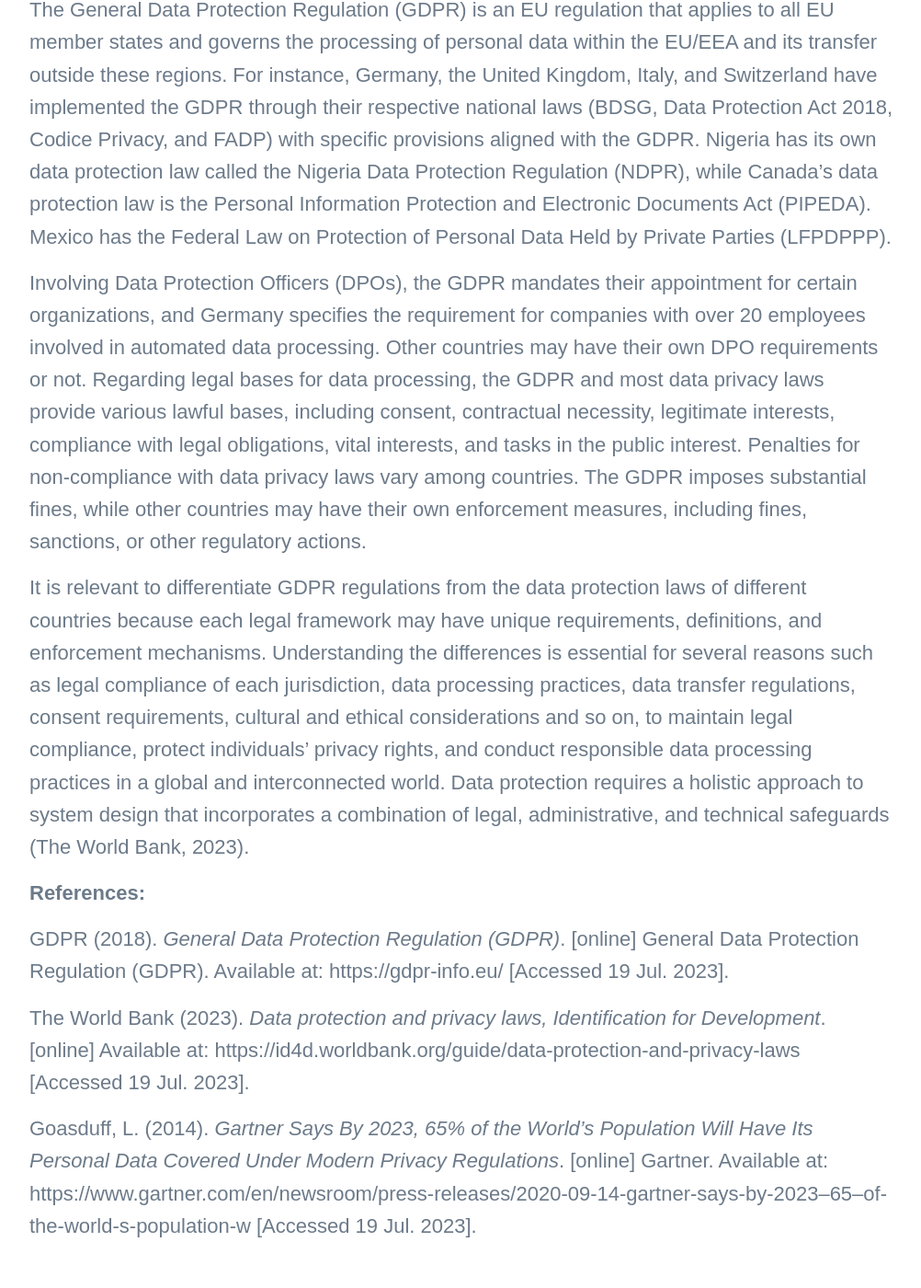
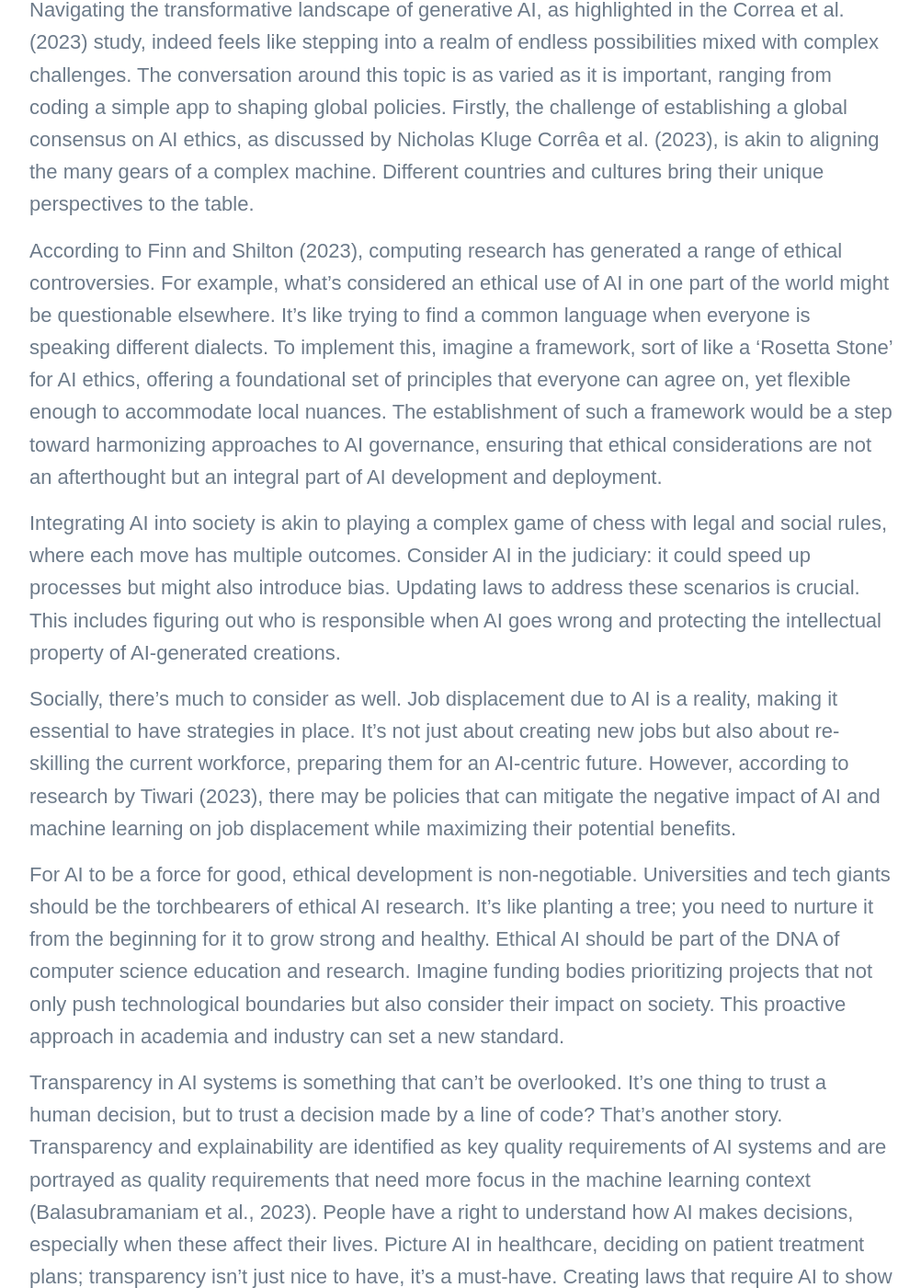
Before and after one commit to DaisyIpatzi/daisyipatzi.github.io, a Jekyll site: the page built from _posts/2024-03-25-ethics-in-computing.md, in a window 1280 px wide and 1400 px high, scrolled down 852 px. Shown: the whole window at 92% size, without its empty margins (138-1140 px from the left). Built offline with Jekyll 4.4.1, drawn with Linux system fonts in a browser that asks for light colours; nearby versions of some CDN libraries; some web fonts are replaced; some of the changed text lies outside the part shown.

Commit message:
Update 2024-03-25-ethics-in-computing.md

```diff
--- a/_posts/2024-03-25-ethics-in-computing.md
+++ b/_posts/2024-03-25-ethics-in-computing.md
@@ -1,22 +1,40 @@
 ---
-title: 'Importance of comparing the rules of the GDPR with similar compliance laws from other countries'
-date: 2023-07-19 00:00:00
-description: 'Essay: Summary Post 2 | Module 3: Deciphering Big Data'
-featured_image: '/images/demo/gdpr_world.jpg'
+title: 'Shaping the Future: Navigating the Ethical and Societal Implications of Generative AI'
+date: 2024-03-25 00:00:00
+description: 'Exploring the intricate challenges and ethical dimensions of incorporating generative AI into various aspects of society, emphasizing the importance of global consensus, legal flexibility, and responsible innovation in tech governance.'
+featured_image: '/images/demo/ethics-code.jpg'
 ---
 
-## Importance of comparing the rules of the GDPR with similar compliance laws from other countries
+## Shaping the Future: Navigating the Ethical and Societal Implications of Generative AI
 
-The General Data Protection Regulation (GDPR) is an EU regulation that applies to all EU member states and governs the processing of personal data within the EU/EEA and its transfer outside these regions. For instance, Germany, the United Kingdom, Italy, and Switzerland have implemented the GDPR through their respective national laws (BDSG, Data Protection Act 2018, Codice Privacy, and FADP) with specific provisions aligned with the GDPR. Nigeria has its own data protection law called the Nigeria Data Protection Regulation (NDPR), while Canada's data protection law is the Personal Information Protection and Electronic Documents Act (PIPEDA). Mexico has the Federal Law on Protection of Personal Data Held by Private Parties (LFPDPPP).
+Navigating the transformative landscape of generative AI, as highlighted in the Correa et al. (2023) study, indeed feels like stepping into a realm of endless possibilities mixed with complex challenges. The conversation around this topic is as varied as it is important, ranging from coding a simple app to shaping global policies. Firstly, the challenge of establishing a global consensus on AI ethics, as discussed by Nicholas Kluge Corrêa et al. (2023), is akin to aligning the many gears of a complex machine. Different countries and cultures bring their unique perspectives to the table.
 
-Involving Data Protection Officers (DPOs), the GDPR mandates their appointment for certain organizations, and Germany specifies the requirement for companies with over 20 employees involved in automated data processing. Other countries may have their own DPO requirements or not. Regarding legal bases for data processing, the GDPR and most data privacy laws provide various lawful bases, including consent, contractual necessity, legitimate interests, compliance with legal obligations, vital interests, and tasks in the public interest. Penalties for non-compliance with data privacy laws vary among countries. The GDPR imposes substantial fines, while other countries may have their own enforcement measures, including fines, sanctions, or other regulatory actions.
+According to Finn and Shilton (2023), computing research has generated a range of ethical controversies. For example, what's considered an ethical use of AI in one part of the world might be questionable elsewhere. It's like trying to find a common language when everyone is speaking different dialects. To implement this, imagine a framework, sort of like a 'Rosetta Stone' for AI ethics, offering a foundational set of principles that everyone can agree on, yet flexible enough to accommodate local nuances. The establishment of such a framework would be a step toward harmonizing approaches to AI governance, ensuring that ethical considerations are not an afterthought but an integral part of AI development and deployment.
 
-It is relevant to differentiate GDPR regulations from the data protection laws of different countries because each legal framework may have unique requirements, definitions, and enforcement mechanisms. Understanding the differences is essential for several reasons such as legal compliance of each jurisdiction, data processing practices, data transfer regulations, consent requirements, cultural and ethical considerations and so on, to maintain legal compliance, protect individuals' privacy rights, and conduct responsible data processing practices in a global and interconnected world. Data protection requires a holistic approach to system design that incorporates a combination of legal, administrative, and technical safeguards (The World Bank, 2023).
+Integrating AI into society is akin to playing a complex game of chess with legal and social rules, where each move has multiple outcomes. Consider AI in the judiciary: it could speed up processes but might also introduce bias. Updating laws to address these scenarios is crucial. This includes figuring out who is responsible when AI goes wrong and protecting the intellectual property of AI-generated creations.
+
+Socially, there's much to consider as well. Job displacement due to AI is a reality, making it essential to have strategies in place. It's not just about creating new jobs but also about re-skilling the current workforce, preparing them for an AI-centric future. However, according to research by Tiwari (2023), there may be policies that can mitigate the negative impact of AI and machine learning on job displacement while maximizing their potential benefits.
+
+For AI to be a force for good, ethical development is non-negotiable. Universities and tech giants should be the torchbearers of ethical AI research. It’s like planting a tree; you need to nurture it from the beginning for it to grow strong and healthy. Ethical AI should be part of the DNA of computer science education and research. Imagine funding bodies prioritizing projects that not only push technological boundaries but also consider their impact on society. This proactive approach in academia and industry can set a new standard.
+
+Transparency in AI systems is something that can’t be overlooked. It’s one thing to trust a human decision, but to trust a decision made by a line of code? That’s another story. Transparency and explainability are identified as key quality requirements of AI systems and are portrayed as quality requirements that need more focus in the machine learning context (Balasubramaniam et al., 2023). People have a right to understand how AI makes decisions, especially when these affect their lives. Picture AI in healthcare, deciding on patient treatment plans; transparency isn’t just nice to have, it’s a must-have. Creating laws that require AI to show its workings, much like the GDPR in Europe, could be a game-changer.
+
+For those of us immersed in technology, the ascent of AI marks a pivotal shift. It's no longer sufficient to be adept at coding or software development alone. In this era, being tech-savvy extends to having an acute ethical awareness – understanding how our work influences society. It's about staying abreast of the evolving landscape of AI ethics, recognizing the weight of the decisions we make in algorithm design and data handling. More importantly, it involves championing responsible AI practices within our organizations, ensuring that the technology we create or implement upholds ethical standards and societal values. Professional organizations play a crucial role in this transformation. They can provide targeted AI ethics training, helping practitioners navigate these complex waters. Furthermore, by weaving ethical considerations into professional codes of conduct, these bodies establish a culture of responsibility that transcends individual efforts, creating a community-wide commitment to ethical tech development.
+
+Wrapping this up, we’re at a decisive moment with AI. The path we choose now will shape not just technology but society itself. It's crucial to balance innovation with responsibility, integrating ethical foresight into our technological pursuits. By focusing on ethics, transparency, and societal well-being, AI can transcend its role as a mere tool; it can become a powerful catalyst for positive change, driving forward equitable and sustainable advancements that benefit humanity as a whole.
+
+Summing up, our journey through the transformative landscape of generative AI necessitates a thoughtful and multifaceted strategy that encompasses global collaboration for ethical norms, adaptive legal frameworks, and a renewed sense of professional responsibility. The key is to weave ethical considerations into the very fabric of AI development and application. By doing so, we can capitalize on the immense potential of AI to propel societal advancement, while consciously sidestepping the pitfalls that accompany such revolutionary technology.
+
+Our role, whether as policymakers, researchers, industry professionals, or engaged citizens, is to actively shape an AI-empowered future that aligns with the ideals of equity, justice, and shared human values. This is not just about avoiding harm or regulatory compliance; it's about envisioning and steering towards a future where AI acts as a catalyst for positive change, enhancing human capabilities and addressing pressing global challenges.
+
+In essence, as we stand at this crossroads, the choices we make and the actions we take in governing AI will profoundly influence not only the trajectory of technological evolution but also the future societal landscape. Let's ensure these decisions are imbued with a deep understanding of their long-reaching impact and are guided by a commitment to the betterment of humanity. The generative AI revolution offers us a unique opportunity – a chance to redefine the relationship between technology and society for generations to come. Let's seize this moment with wisdom, foresight, and an unwavering commitment to ethical integrity.
 
 **References:**
 
-GDPR (2018). _General Data Protection Regulation (GDPR)_. [online] General Data Protection Regulation (GDPR). Available at: https://gdpr-info.eu/ [Accessed 19 Jul. 2023].
+Balasubramaniam, N., Kauppinen, M., Rannisto, A., Hiekkanen, K. and Kujala, S. (2023). Transparency and Explainability of AI Systems: From Ethical Guidelines to Requirements. _Information and Software Technology_, 159, p.107197. doi:https://doi.org/10.1016/j.infsof.2023.107197.
 
-The World Bank (2023). _Data protection and privacy laws, Identification for Development_. [online] Available at: https://id4d.worldbank.org/guide/data-protection-and-privacy-laws [Accessed 19 Jul. 2023].
+Finn, M. and Shilton, K. (2023). Ethics governance development: The case of the Menlo Report. _Sage Journals_, 53(3), p.030631272311517-030631272311517. doi:https://doi.org/10.1177/03063127231151708.
 
-Goasduff, L. (2014). _Gartner Says By 2023, 65% of the World’s Population Will Have Its Personal Data Covered Under Modern Privacy Regulations_. [online] Gartner. Available at: https://www.gartner.com/en/newsroom/press-releases/2020-09-14-gartner-says-by-2023--65--of-the-world-s-population-w [Accessed 19 Jul. 2023].
+Nicholas Kluge Corrêa, Galvão, C., James William Santos, Carolina Del Pino, Edson Pontes Pinto, Karen, C., Massmann, D., Mambrini, R., Luiza Galvão and Terem, E. (2023). Worldwide AI ethics: A review of 200 guidelines and recommendations for AI governance. _arXiv (Cornell University)_, 4(10), pp.100857–100857. doi:https://doi.org/10.1016/j.patter.2023.100857.
+
+Tiwari, R. (2023). The Impact of AI and Machine Learning on Job Displacement and Employment Opportunities. _INTERNATIONAL JOURNAL OF SCIENTIFIC RESEARCH IN ENGINEERING AND MANAGEMENT_, [online] 07(01). doi:https://doi.org/10.55041/ijsrem17506.
```
